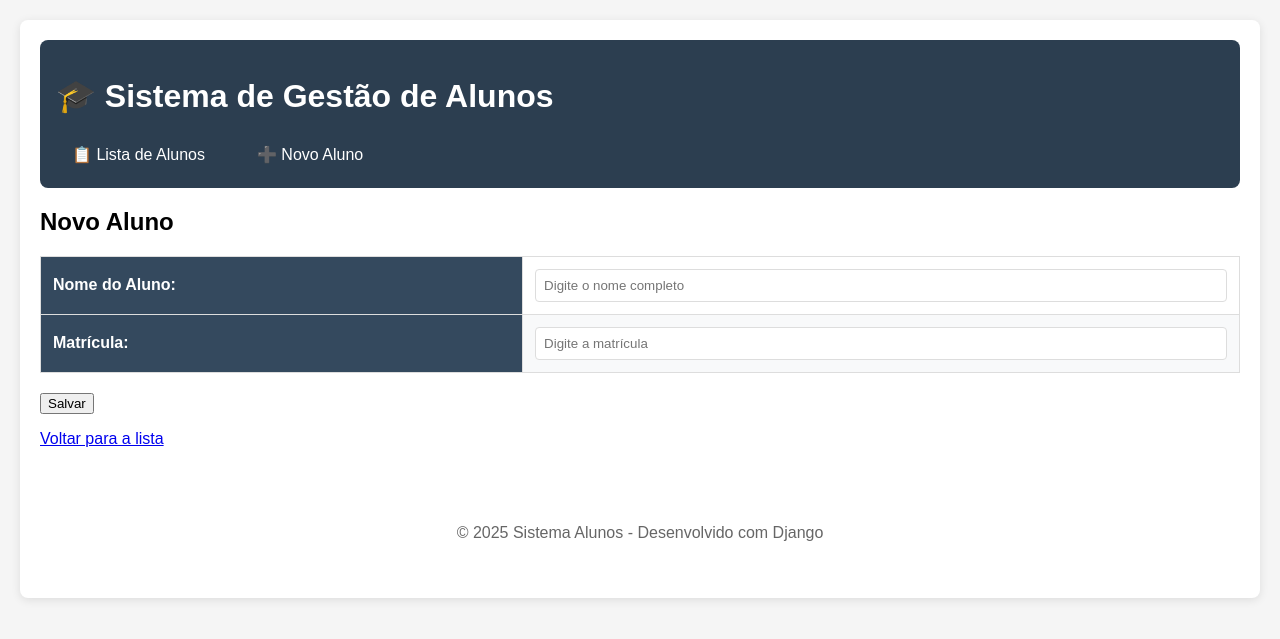
After one commit to Cauan946/projeto_alunos, a Django app: page /novo/ in a window 1280 px wide. The commit adds this page. Shown: the top 639 px of the page. Run offline with Django 5.2, Linux system fonts and the light colour scheme.

Commit message:
Implement CRUD operations for Aluno model

```diff
--- /dev/null
+++ b/app/forms.py
@@ -0,0 +1,21 @@
+from django import forms
+from .models import Aluno
+
+class AlunoForm(forms.ModelForm):
+    class Meta:
+        model = Aluno
+        fields = ['nome', 'matricula']
+        widgets = {
+            'nome': forms.TextInput(attrs={
+                'class': 'form-control',
+                'placeholder': 'Digite o nome completo'
+            }),
+            'matricula': forms.TextInput(attrs={
+                'class': 'form-control',
+                'placeholder': 'Digite a matrícula'
+            })
+        }
+        labels = {
+            'nome': 'Nome do Aluno',
+            'matricula': 'Matrícula'
+        }
--- a/app/models.py
+++ b/app/models.py
@@ -1,4 +1,5 @@
 from django.db import models
+from django.urls import reverse
 
 class Aluno(models.Model):
     nome = models.CharField(max_length=100)
@@ -7,3 +8,10 @@ class Aluno(models.Model):
 
     def __str__(self):
         return self.nome
+
+    def get_absolute_url(self):
+        return reverse('aluno_detail', kwargs={'pk': self.pk})
+
+    class Meta:
+        verbose_name = 'Aluno'
+        verbose_name_plural = 'Alunos'
--- a/app/urls.py
+++ b/app/urls.py
@@ -3,4 +3,8 @@ from . import views
 
 urlpatterns = [
     path('', views.lista_alunos, name='lista_alunos'),
+    path('novo/', views.aluno_create, name='aluno_create'),
+    path('<int:pk>/', views.aluno_detail, name='aluno_detail'),
+    path('<int:pk>/editar/', views.aluno_update, name='aluno_update'),
+    path('<int:pk>/excluir/', views.aluno_delete, name='aluno_delete'),
 ]
--- a/app/views.py
+++ b/app/views.py
@@ -1,7 +1,44 @@
-from django.shortcuts import render
-from app.models import Aluno
+from django.shortcuts import render, get_object_or_404, redirect
+from .models import Aluno
+from .forms import AlunoForm
+from django.contrib import messages
 
 def lista_alunos(request):
     alunos = Aluno.objects.order_by('-criado_em')
     context = {'alunos': alunos}
     return render(request, 'lista.html', context)
+
+def aluno_create(request):
+    if request.method == 'POST':
+        form = AlunoForm(request.POST)
+        if form.is_valid():
+            form.save()
+            messages.success(request, 'Aluno criado com sucesso!')
+            return redirect('lista_alunos')
+    else:
+        form = AlunoForm()
+    return render(request, 'aluno_form.html', {'form': form})
+
+def aluno_detail(request, pk):
+    aluno = get_object_or_404(Aluno, pk=pk)
+    return render(request, 'aluno_detalhe.html', {'aluno': aluno})
+
+def aluno_update(request, pk):
+    aluno = get_object_or_404(Aluno, pk=pk)
+    if request.method == 'POST':
+        form = AlunoForm(request.POST, instance=aluno)
+        if form.is_valid():
+            form.save()
+            messages.success(request, 'Aluno atualizado com sucesso!')
+            return redirect('lista_alunos')
+    else:
+        form = AlunoForm(instance=aluno)
+    return render(request, 'aluno_form.html', {'form': form})
+
+def aluno_delete(request, pk):
+    aluno = get_object_or_404(Aluno, pk=pk)
+    if request.method == 'POST':
+        aluno.delete()
+        messages.success(request, 'Aluno excluído com sucesso!')
+        return redirect('lista_alunos')
+    return render(request, 'aluno_confirm_delete.html', {'aluno': aluno})
--- /dev/null
+++ b/templates/aluno_form.html
@@ -0,0 +1,19 @@
+{% extends "base.html" %}
+
+{% block title %}
+    {% if form.instance.pk %}Editar Aluno{% else %}Novo Aluno{% endif %}
+{% endblock %}
+
+{% block content %}
+<h2>{% if form.instance.pk %}Editar Aluno{% else %}Novo Aluno{% endif %}</h2>
+
+<form method="post">
+    {% csrf_token %}
+    <table>
+        {{ form.as_table }}
+    </table>
+    <button type="submit">Salvar</button>
+</form>
+
+<p><a href="{% url 'lista_alunos' %}">Voltar para a lista</a></p>
+{% endblock %}
--- a/templates/base.html
+++ b/templates/base.html
@@ -2,12 +2,123 @@
 <html lang="pt-br">
 <head>
     <meta charset="UTF-8">
+    <meta name="viewport" content="width=device-width, initial-scale=1.0">
     <title>{% block title %}Sistema de Alunos{% endblock %}</title>
+    <style>
+        body {
+            font-family: Arial, sans-serif;
+            margin: 0;
+            padding: 20px;
+            background-color: #f5f5f5;
+        }
+        .container {
+            max-width: 1200px;
+            margin: 0 auto;
+            background: white;
+            padding: 20px;
+            border-radius: 8px;
+            box-shadow: 0 2px 10px rgba(0,0,0,0.1);
+        }
+        header {
+            background: #2c3e50;
+            color: white;
+            padding: 1rem;
+            border-radius: 8px;
+            margin-bottom: 20px;
+        }
+        .menu {
+            display: flex;
+            gap: 20px;
+            margin-top: 10px;
+        }
+        .menu a {
+            color: white;
+            text-decoration: none;
+            padding: 8px 16px;
+            border-radius: 4px;
+            transition: background 0.3s;
+        }
+        .menu a:hover {
+            background: rgba(255,255,255,0.2);
+        }
+        table {
+            border-collapse: collapse;
+            width: 100%;
+            margin: 20px 0;
+        }
+        th, td {
+            border: 1px solid #ddd;
+            padding: 12px;
+            text-align: left;
+        }
+        th {
+            background-color: #34495e;
+            color: white;
+        }
+        tr:nth-child(even) {
+            background-color: #f8f9fa;
+        }
+        .btn {
+            padding: 8px 16px;
+            border: none;
+            border-radius: 4px;
+            cursor: pointer;
+            text-decoration: none;
+            display: inline-block;
+            margin: 2px;
+        }
+        .btn-primary { background: #3498db; color: white; }
+        .btn-success { background: #27ae60; color: white; }
+        .btn-warning { background: #f39c12; color: white; }
+        .btn-danger { background: #e74c3c; color: white; }
+        .btn-sm { padding: 4px 8px; font-size: 0.9em; }
+        .form-group { margin-bottom: 15px; }
+        .form-control {
+            width: 100%;
+            padding: 8px;
+            border: 1px solid #ddd;
+            border-radius: 4px;
+            box-sizing: border-box;
+        }
+        .messages {
+            list-style: none;
+            padding: 0;
+        }
+        .messages li {
+            padding: 10px;
+            margin: 10px 0;
+            border-radius: 4px;
+        }
+        .success { background: #d4edda; color: #155724; border: 1px solid #c3e6cb; }
+        .error { background: #f8d7da; color: #721c24; border: 1px solid #f5c6cb; }
+    </style>
 </head>
 <body>
-    <main>
-        {% block content %}
-        {% endblock %}
-    </main>
+    <div class="container">
+        <header>
+            <h1>🎓 Sistema de Gestão de Alunos</h1>
+            <nav class="menu">
+                <a href="{% url 'lista_alunos' %}">📋 Lista de Alunos</a>
+                <a href="{% url 'aluno_create' %}">➕ Novo Aluno</a>
+            </nav>
+        </header>
+
+        <main>
+            {% if messages %}
+                <ul class="messages">
+                    {% for message in messages %}
+                    <li class="{{ message.tags }}">{{ message }}</li>
+                    {% endfor %}
+                </ul>
+            {% endif %}
+
+            {% block content %}
+            {% endblock %}
+        </main>
+
+        <footer style="margin-top: 40px; text-align: center; color: #666; padding: 20px;">
+            <p>&copy; {% now "Y" %} Sistema Alunos - Desenvolvido com Django</p>
+        </footer>
+    </div>
 </body>
 </html>
```
Also changed, not shown: templates/aluno_confirm_delete.html (added, +26 -0 lines), templates/aluno_detalhe.html (added, +38 -0 lines), templates/lista.html (+14 -5 lines).
